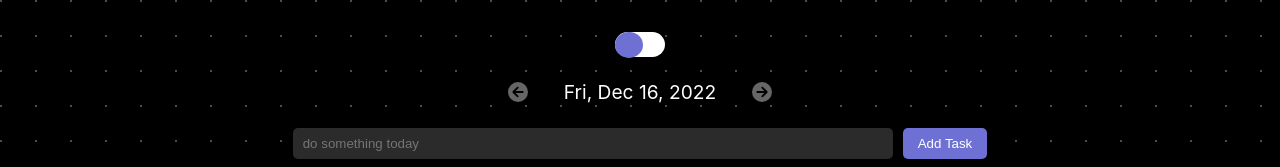
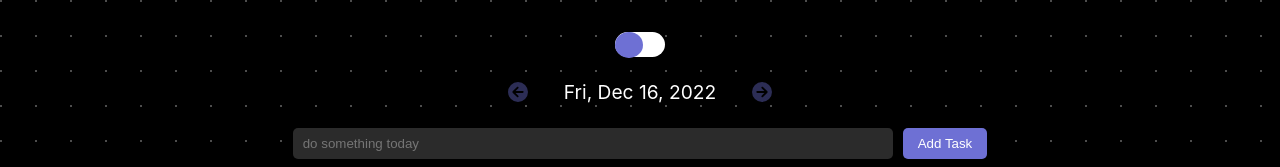
Before and after one commit to vanquiche/today-task, a Vue app: page / in a window 1280 px wide. Shown: the top 167 px of the page. Built offline with nearby package versions, Linux system fonts and the light colour scheme.

Commit message:
add accent color

```diff
--- a/src/components/themes.ts
+++ b/src/components/themes.ts
@@ -1,20 +1,26 @@
 export const lightTheme: ThemeType = {
   bgColor: "white",
   color: "black",
-  inputBgColor: "rgb(230, 230, 230)",
+  inputBgColor: "rgb(220, 230, 230)",
+  disabledInputColor: "rgb(240, 240, 240)",
   switchBgColor: "black",
+  accentColor: "rgb(110, 112, 212)",
 };
 
 export const darkTheme: ThemeType = {
   bgColor: "black",
   color: "white",
   inputBgColor: "rgb(43, 43, 43)",
+  disabledInputColor: "rgb(20, 20, 20)",
   switchBgColor: "white",
+  accentColor: "rgb(110, 112, 212)",
 };
 
 export interface ThemeType {
   bgColor: string;
   color: string;
   inputBgColor: string;
+  disabledInputColor: string;
   switchBgColor: string;
+  accentColor: string;
 }
```
